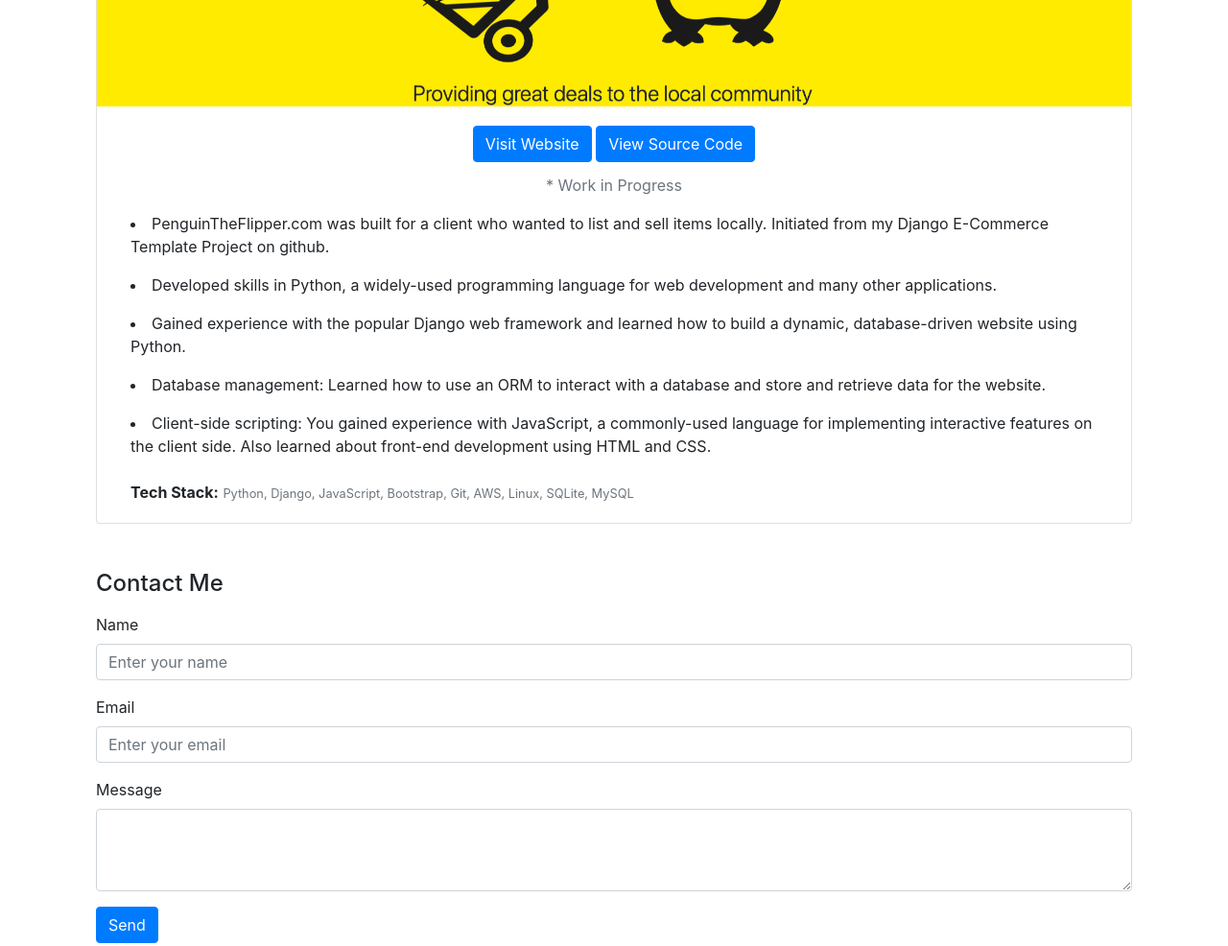
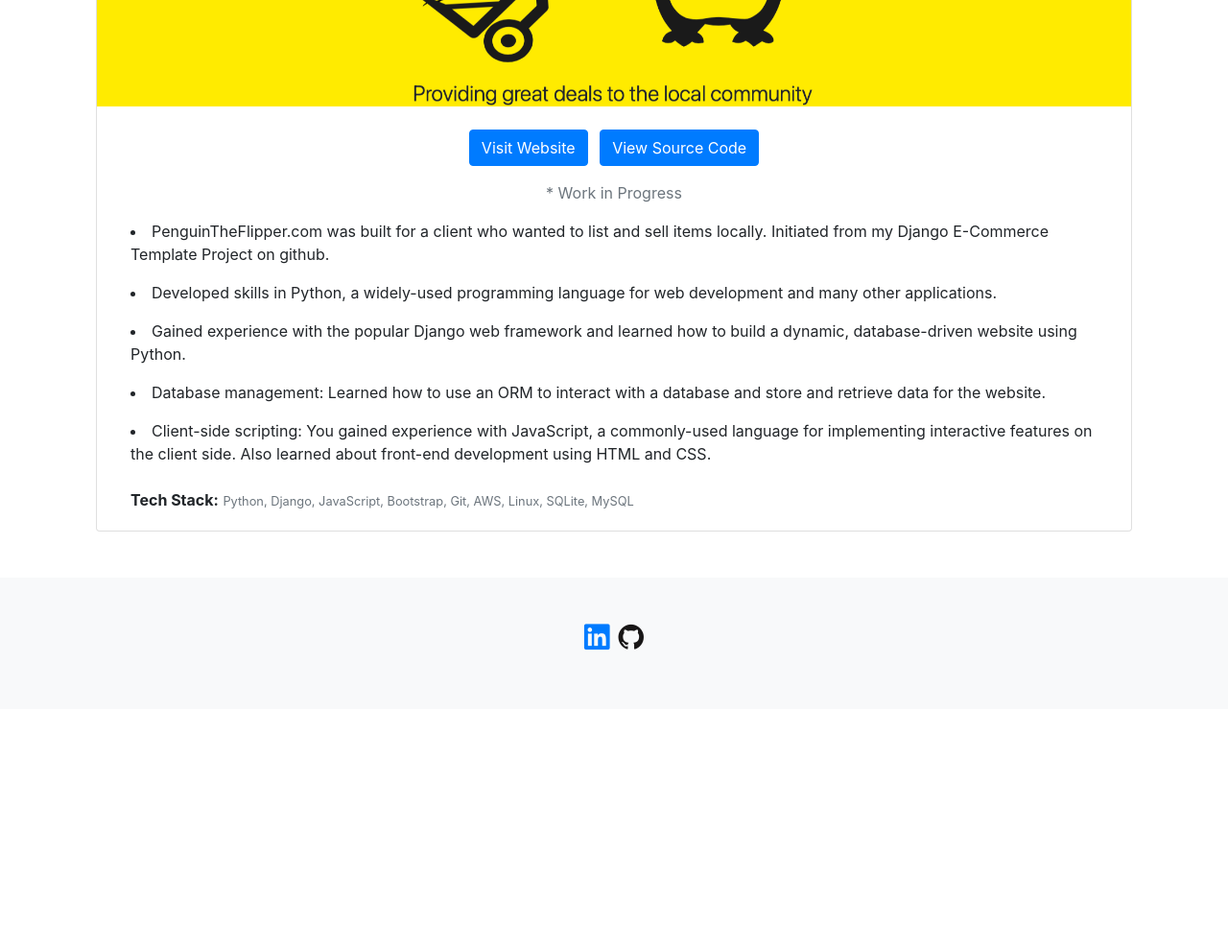
Before and after one commit to raw0ol/raw0ol.github.io, a plain HTML site: page index.html in a window 1280 px wide. Shown: the part 2040-3026 px from the top of the page at 96% size. After the commit the page ends 2779 px from the top, so only its background shows below. Drawn offline with nearby package versions, Linux system fonts and the light colour scheme.

Commit message:
fixed margin in buttons,disabled contact form due to bug

```diff
--- a/index.html
+++ b/index.html
@@ -105,8 +105,8 @@
                     </div>
                     <div class="card-body">
                         <div class="card-title">
-                            <a class="btn btn-primary" id="website-link" href="#">Visit Website</a>
-                            <a class="btn btn-primary" id="website-link" href="https://github.com/raw0ol/django-eCommerce-template">View Source Code</a>
+                            <a class="btn btn-primary m-1" id="website-link" href="#">Visit Website</a>
+                            <a class="btn btn-primary m-1" id="website-link" href="https://github.com/raw0ol/django-eCommerce-template">View Source Code</a>
                         </div>
                         <span class="text-muted">* Work in Progress</span>
                         <div class="container text-left">
@@ -122,7 +122,7 @@
             </div>
         </div>
 
-        <div class="container mt-5">
+        <!-- <div class="container mt-5">
             <div class="mb-3">
                 <div class="mb-3 h4">Contact Me</div>
                 <form id="contact-form">
@@ -142,7 +142,7 @@
                     <input type="submit" value="Send" class="btn btn-primary">
                 </form>
             </div>
-        </div>
+        </div> -->
     </div>
 
     <footer class="bg-light py-5 mt-5">
```
